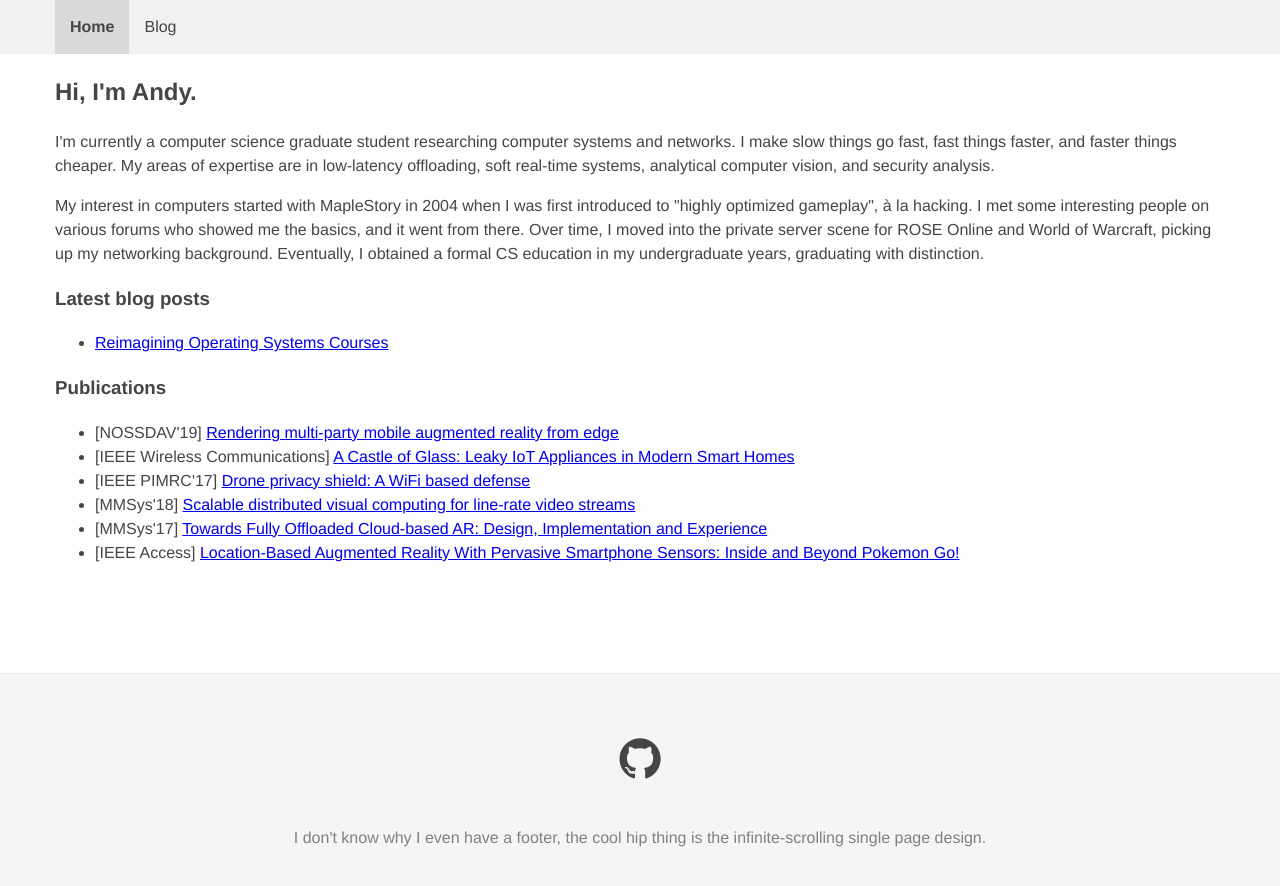
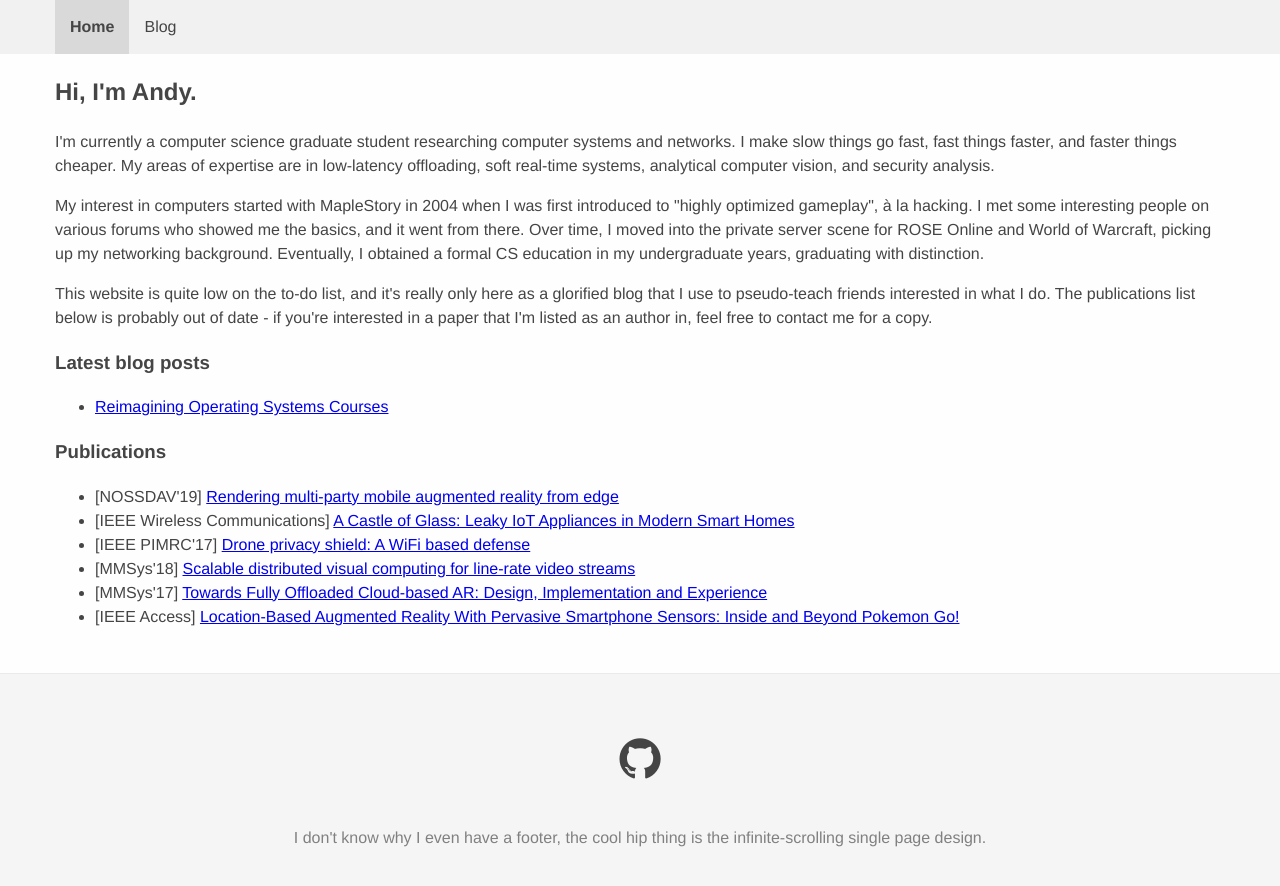
Before and after one commit to Sunstradamus/Sunstradamus.github.io, a Jekyll site: the page built from index.html, in a window 1280 px wide. Shown: the top 886 px of the page. Built offline with Jekyll 4.4.1, drawn with Linux system fonts in a browser that asks for light colours.

Commit message:
Updated landing page

```diff
--- a/index.html
+++ b/index.html
@@ -9,10 +9,12 @@ title: Home | Hi Googlebot
 
 <p>My interest in computers started with MapleStory in 2004 when I was first introduced to "highly optimized gameplay", à la hacking. I met some interesting people on various forums who showed me the basics, and it went from there. Over time, I moved into the private server scene for ROSE Online and World of Warcraft, picking up my networking background. Eventually, I obtained a formal CS education in my undergraduate years, graduating with distinction.</p>
 
+<p>This website is quite low on the to-do list, and it's really only here as a glorified blog that I use to pseudo-teach friends interested in what I do. The publications list below is probably out of date - if you're interested in a paper that I'm listed as an author in, feel free to contact me for a copy.</p>
+
 <h3>Latest blog posts</h3>
 
 <ul>
-  {% for post in site.posts %}
+  {% for post in site.posts limit:5 %}
     <li>
       <a href="{{ post.url }}">{{ post.title }}</a>
     </li>
```
